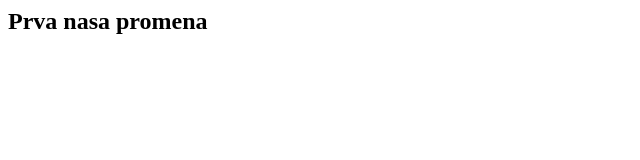
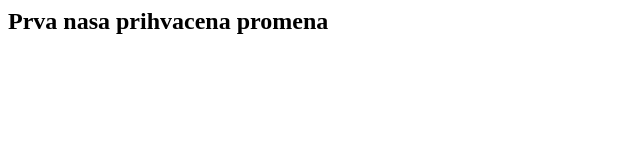
Before and after one commit to Nebojsa91/OpenProject, a plain HTML site: page index.html in a window 1280 px wide. Shown: the whole page, without its empty margins (0-640 px from the left). Drawn offline with Linux system fonts and the light colour scheme.

Commit message:
Update index.html

```diff
--- a/index.html
+++ b/index.html
@@ -1,4 +1,4 @@
 <title>Open Project</title>
 <body>
-    <h2>Prva nasa promena</h2>
+    <h2>Prva nasa prihvacena promena</h2>
 </body>
```
